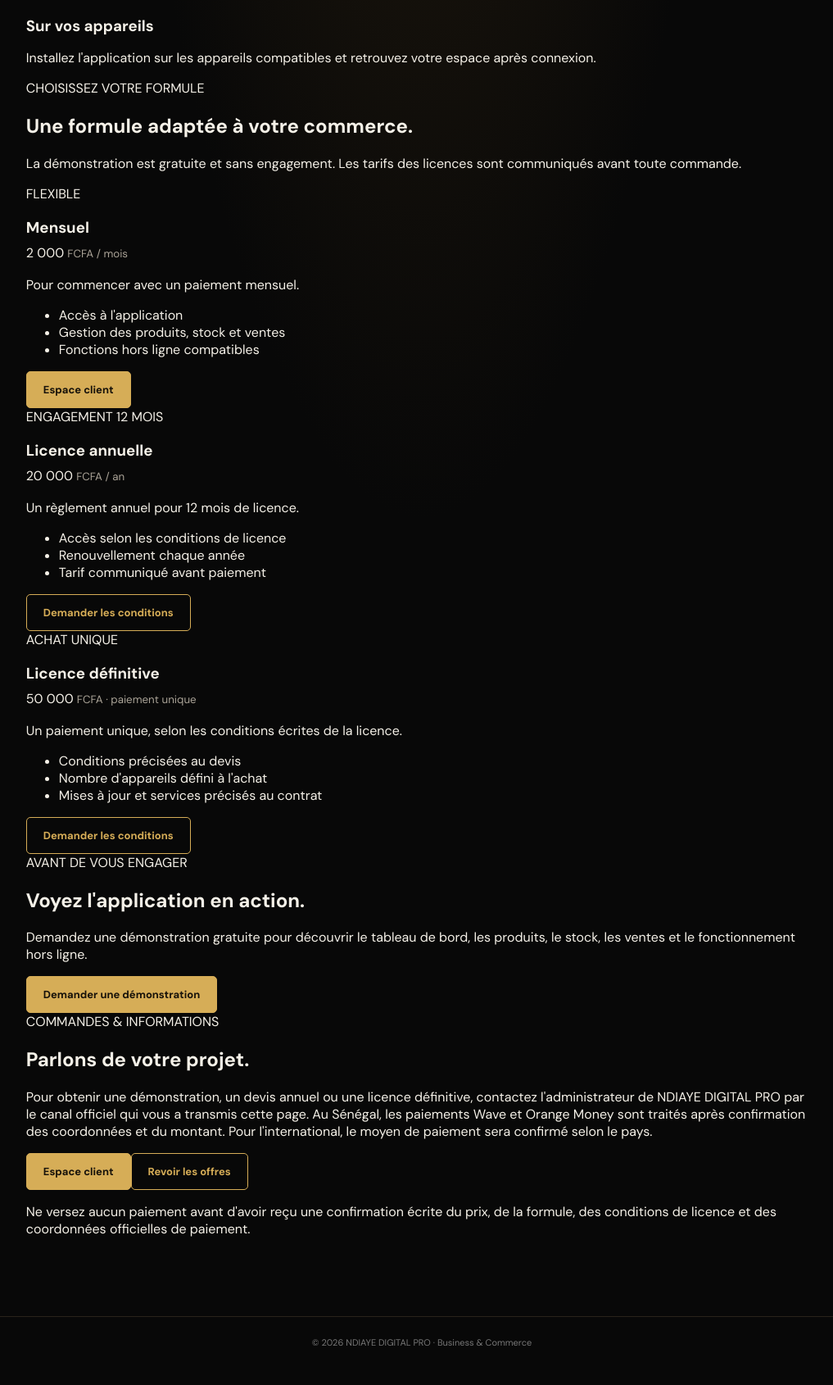
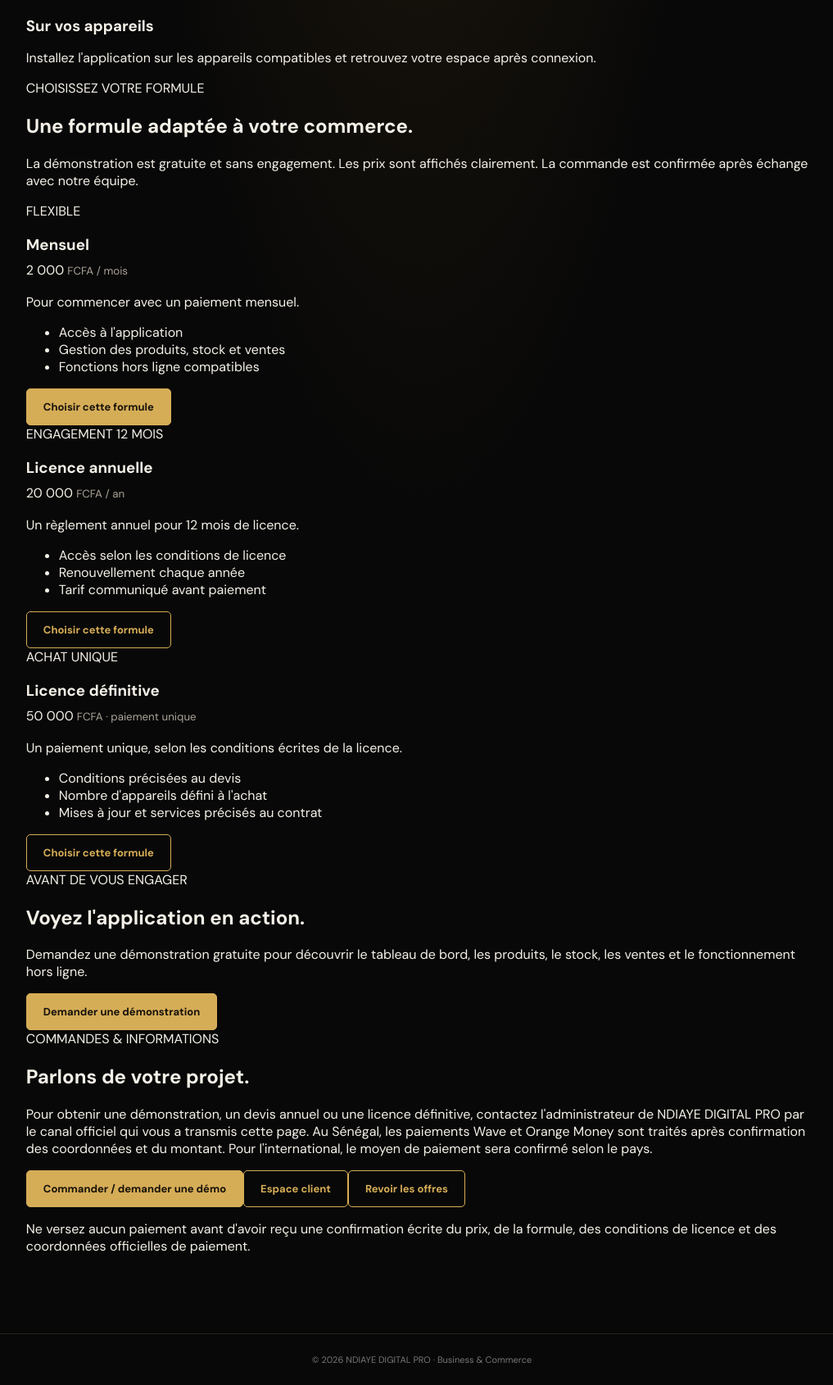
Before and after one commit to ameth99ndiaye-hash/ndiaye-digital-pro-v2, a Flask app: page / in a window 1280 px wide. Shown: the part 1019-2709 px from the top of the page at 82% size, without its empty margins (125-1142 px from the left). Before the commit the page ends 2661 px from the top, so only its background shows below. Run offline with Flask 3, Linux system fonts and the light colour scheme; some libraries are stand-ins or nearby versions.

Commit message:
Connect storefront pricing to order form

```diff
--- a/templates/index.html
+++ b/templates/index.html
@@ -15,12 +15,12 @@
 <article class="store-card"><div class="store-icon">03</div><h3>En ligne & hors ligne</h3><p>Continuez certaines opérations sans connexion, puis synchronisez-les au retour d'Internet.</p></article>
 <article class="store-card"><div class="store-icon">04</div><h3>Sur vos appareils</h3><p>Installez l'application sur les appareils compatibles et retrouvez votre espace après connexion.</p></article>
 </div></section>
-<section class="store-section" id="tarifs"><div class="store-heading"><span>CHOISISSEZ VOTRE FORMULE</span><h2>Une formule adaptée à votre commerce.</h2><p>La démonstration est gratuite et sans engagement. Les tarifs des licences sont communiqués avant toute commande.</p></div>
+<section class="store-section" id="tarifs"><div class="store-heading"><span>CHOISISSEZ VOTRE FORMULE</span><h2>Une formule adaptée à votre commerce.</h2><p>La démonstration est gratuite et sans engagement. Les prix sont affichés clairement. La commande est confirmée après échange avec notre équipe.</p></div>
 <div class="store-pricing">
-<article class="price-card"><span class="price-label">FLEXIBLE</span><h3>Mensuel</h3><div class="price">2 000 <small>FCFA / mois</small></div><p>Pour commencer avec un paiement mensuel.</p><ul><li>Accès à l'application</li><li>Gestion des produits, stock et ventes</li><li>Fonctions hors ligne compatibles</li></ul><a class="btn gold" href="/login">Espace client</a></article>
-<article class="price-card"><span class="price-label">ENGAGEMENT 12 MOIS</span><h3>Licence annuelle</h3><div class="price">20 000 <small>FCFA / an</small></div><p>Un règlement annuel pour 12 mois de licence.</p><ul><li>Accès selon les conditions de licence</li><li>Renouvellement chaque année</li><li>Tarif communiqué avant paiement</li></ul><a class="btn ghost" href="#commande">Demander les conditions</a></article>
-<article class="price-card featured"><span class="price-label">ACHAT UNIQUE</span><h3>Licence définitive</h3><div class="price">50 000 <small>FCFA · paiement unique</small></div><p>Un paiement unique, selon les conditions écrites de la licence.</p><ul><li>Conditions précisées au devis</li><li>Nombre d'appareils défini à l'achat</li><li>Mises à jour et services précisés au contrat</li></ul><a class="btn ghost" href="#commande">Demander les conditions</a></article>
+<article class="price-card"><span class="price-label">FLEXIBLE</span><h3>Mensuel</h3><div class="price">2 000 <small>FCFA / mois</small></div><p>Pour commencer avec un paiement mensuel.</p><ul><li>Accès à l'application</li><li>Gestion des produits, stock et ventes</li><li>Fonctions hors ligne compatibles</li></ul><a class="btn gold" href="/commande?plan_code=monthly">Choisir cette formule</a></article>
+<article class="price-card"><span class="price-label">ENGAGEMENT 12 MOIS</span><h3>Licence annuelle</h3><div class="price">20 000 <small>FCFA / an</small></div><p>Un règlement annuel pour 12 mois de licence.</p><ul><li>Accès selon les conditions de licence</li><li>Renouvellement chaque année</li><li>Tarif communiqué avant paiement</li></ul><a class="btn ghost" href="/commande?plan_code=annual">Choisir cette formule</a></article>
+<article class="price-card featured"><span class="price-label">ACHAT UNIQUE</span><h3>Licence définitive</h3><div class="price">50 000 <small>FCFA · paiement unique</small></div><p>Un paiement unique, selon les conditions écrites de la licence.</p><ul><li>Conditions précisées au devis</li><li>Nombre d'appareils défini à l'achat</li><li>Mises à jour et services précisés au contrat</li></ul><a class="btn ghost" href="/commande?plan_code=lifetime">Choisir cette formule</a></article>
 </div></section>
-<section class="store-section store-demo"><div><span class="store-kicker">AVANT DE VOUS ENGAGER</span><h2>Voyez l'application en action.</h2><p>Demandez une démonstration gratuite pour découvrir le tableau de bord, les produits, le stock, les ventes et le fonctionnement hors ligne.</p></div><a class="btn gold" href="#commande">Demander une démonstration</a></section>
-<section class="store-section" id="commande"><div class="store-heading"><span>COMMANDES & INFORMATIONS</span><h2>Parlons de votre projet.</h2><p>Pour obtenir une démonstration, un devis annuel ou une licence définitive, contactez l'administrateur de NDIAYE DIGITAL PRO par le canal officiel qui vous a transmis cette page. Au Sénégal, les paiements Wave et Orange Money sont traités après confirmation des coordonnées et du montant. Pour l'international, le moyen de paiement sera confirmé selon le pays.</p></div><div class="store-actions"><a class="btn gold" href="/login">Espace client</a><a class="btn ghost" href="#tarifs">Revoir les offres</a></div><p class="store-small">Ne versez aucun paiement avant d'avoir reçu une confirmation écrite du prix, de la formule, des conditions de licence et des coordonnées officielles de paiement.</p></section>
+<section class="store-section store-demo"><div><span class="store-kicker">AVANT DE VOUS ENGAGER</span><h2>Voyez l'application en action.</h2><p>Demandez une démonstration gratuite pour découvrir le tableau de bord, les produits, le stock, les ventes et le fonctionnement hors ligne.</p></div><a class="btn gold" href="/commande?plan_code=demo">Demander une démonstration</a></section>
+<section class="store-section" id="commande"><div class="store-heading"><span>COMMANDES & INFORMATIONS</span><h2>Parlons de votre projet.</h2><p>Pour obtenir une démonstration, un devis annuel ou une licence définitive, contactez l'administrateur de NDIAYE DIGITAL PRO par le canal officiel qui vous a transmis cette page. Au Sénégal, les paiements Wave et Orange Money sont traités après confirmation des coordonnées et du montant. Pour l'international, le moyen de paiement sera confirmé selon le pays.</p></div><div class="store-actions"><a class="btn gold" href="/commande">Commander / demander une démo</a><a class="btn ghost" href="/login">Espace client</a><a class="btn ghost" href="#tarifs">Revoir les offres</a></div><p class="store-small">Ne versez aucun paiement avant d'avoir reçu une confirmation écrite du prix, de la formule, des conditions de licence et des coordonnées officielles de paiement.</p></section>
 {% endblock %}
```
